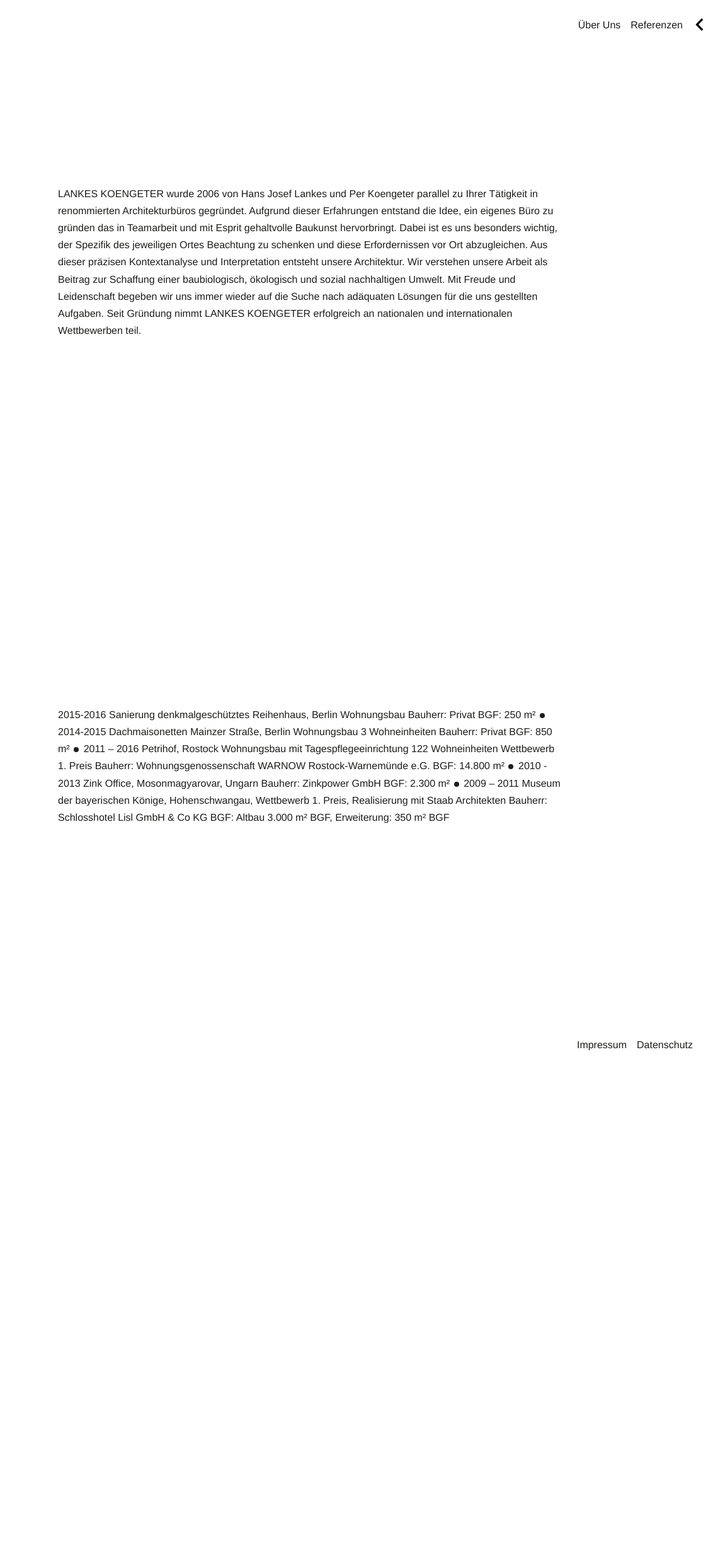
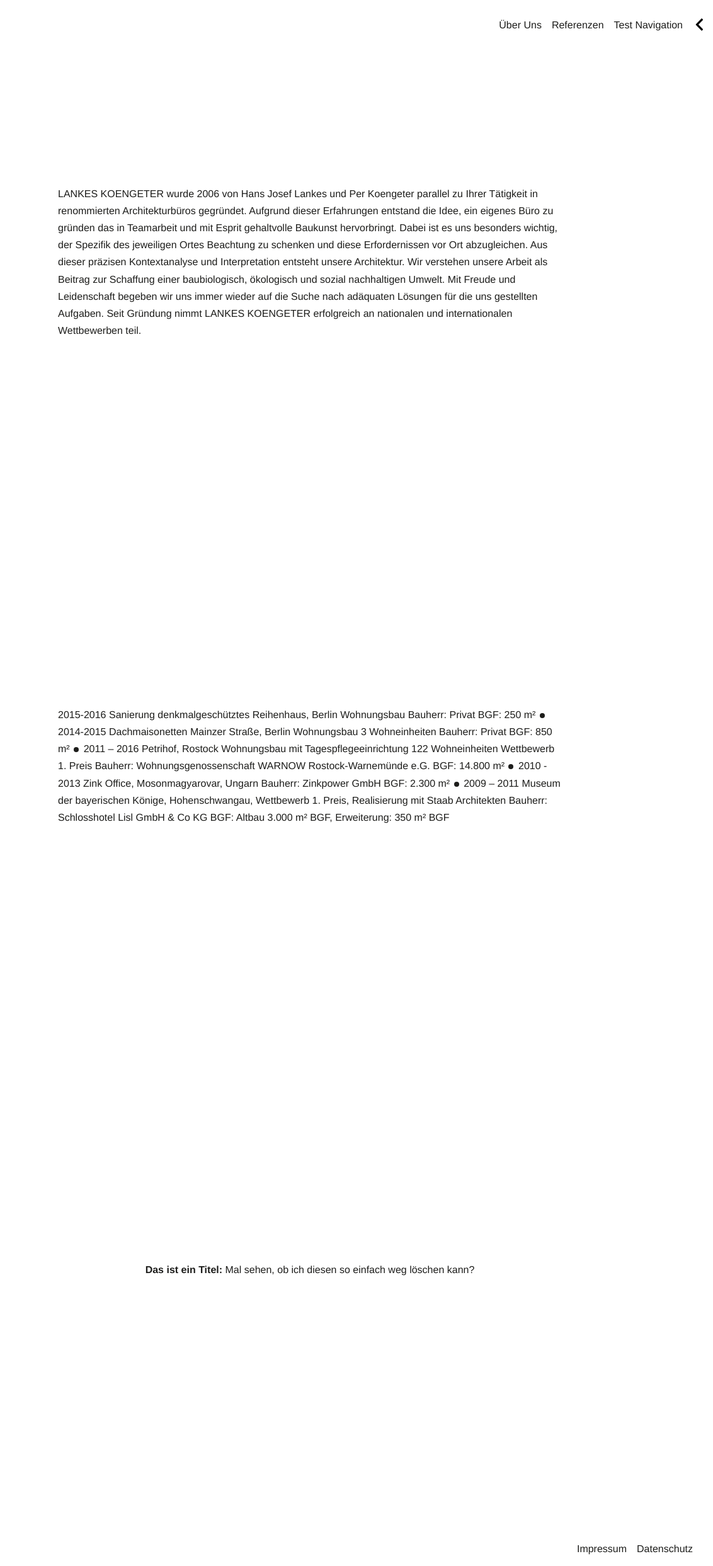
Before and after one commit to M-WRI/lankeskoengerer, a Gatsby site: page /about-us in a window 1280 px wide. Shown: the full height of the page at 63% size, 148-1280 px from the left. Before the commit the page ends 1686 px from the top, so only its background shows below. Built offline with nearby package versions, Linux system fonts and the light colour scheme; Gatsby itself is replaced by a stand-in of ours.

Commit message:
Update Pages “index”

```diff
--- a/_pages/about-us.md
+++ b/_pages/about-us.md
@@ -46,4 +46,9 @@
             Wettbewerb 1. Preis,  Realisierung mit Staab Architekten
             Bauherr:  Schlosshotel Lisl GmbH & Co KG
             BGF: Altbau 3.000 m² BGF, Erweiterung: 350 m² BGF
+    - class: test
+      title: Test Navigation
+      lists:
+        - title: Das ist ein Titel
+          text: Mal sehen, ob ich diesen so einfach weg löschen kann?
 ---
```
